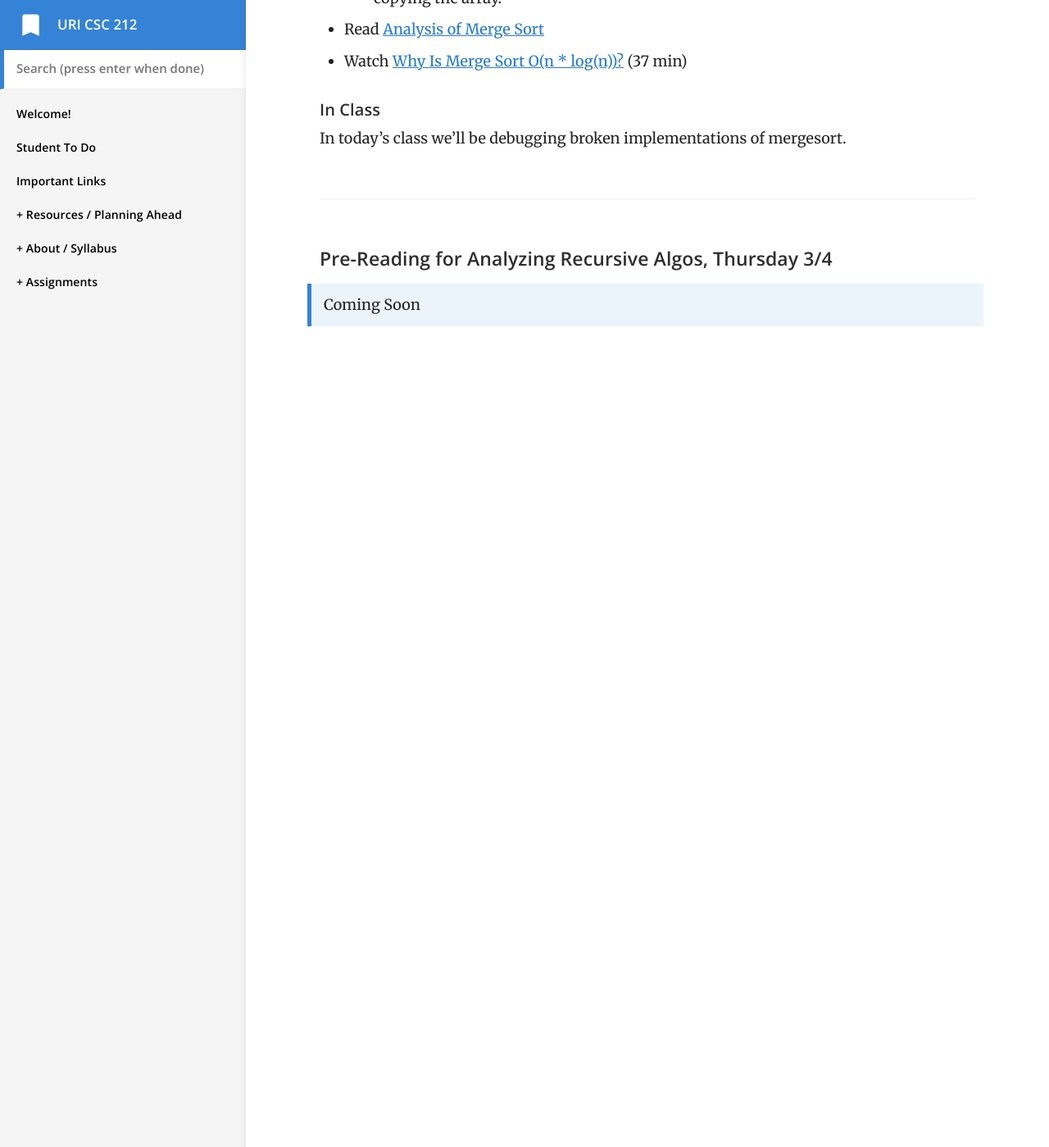
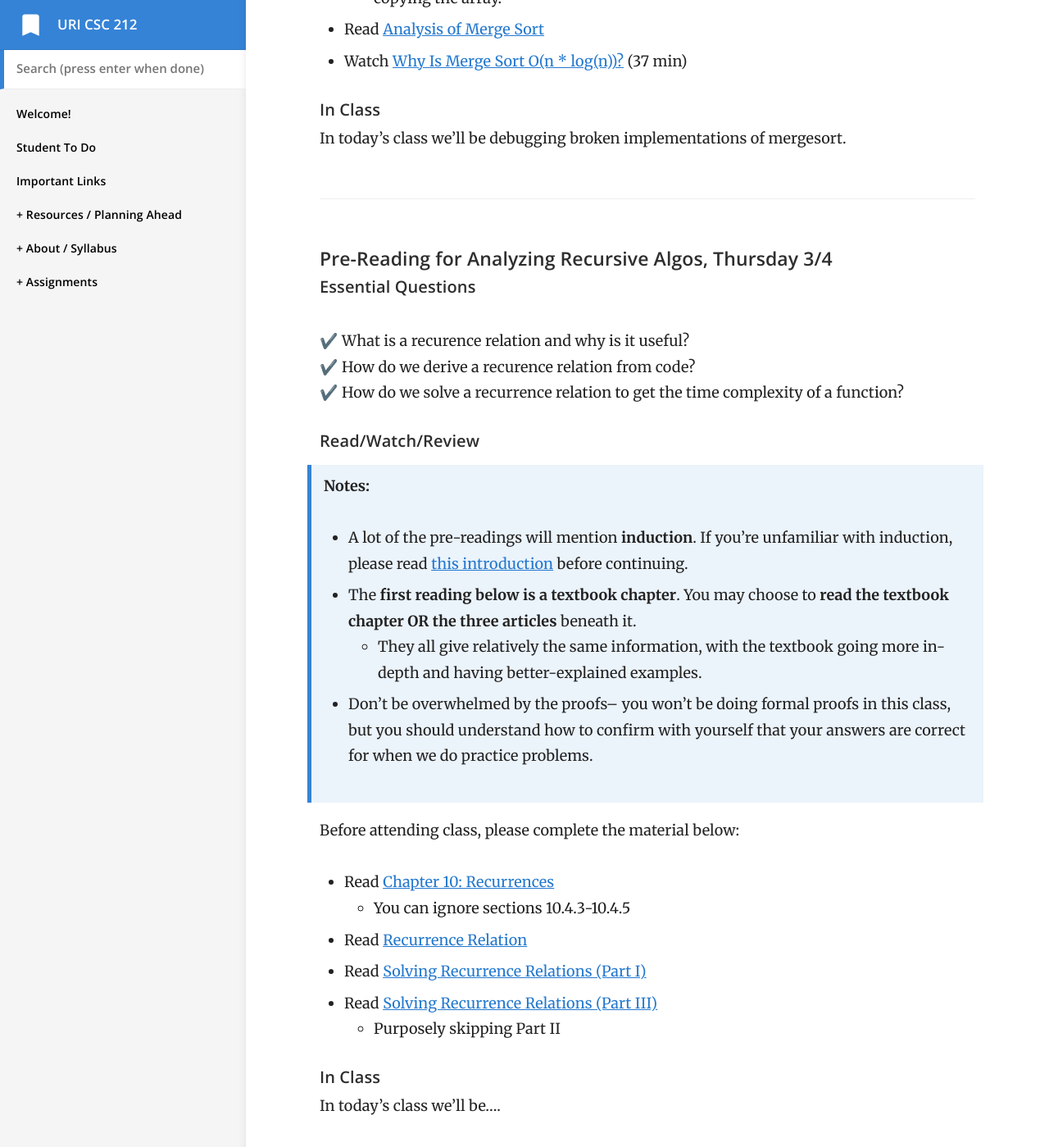
Before and after one commit to vcc-csc212/sp21-archive, a Jekyll site: the page built from _docs/weekly/wk6.md, in a window 1280 px wide and 1400 px high, scrolled down 1026 px. Shown: the whole window at 82% size. Built offline with Jekyll 4.4.1, drawn with Linux system fonts in a browser that asks for light colours.

Commit message:
wk6 thurs readings added

```diff
--- a/_docs/weekly/wk6.md
+++ b/_docs/weekly/wk6.md
@@ -7,7 +7,7 @@ permalink: /wk6/
 <br><br>
 On this page:
 ✔️ [Pre-reading for Tuesday 3/2](#tues)
-✔️ [Pre-reading for Thursday 3/4](#thurs) (coming soon)
+✔️ [Pre-reading for Thursday 3/4](#thurs)
 
 ---
 
@@ -35,4 +35,28 @@ In today's class we'll be debugging broken implementations of mergesort.
 
 #### Pre-Reading for Analyzing Recursive Algos, Thursday 3/4 {#thurs}
 
-> Coming Soon
+##### Essential Questions
+
+<br>
+✔️ What is a recurence relation and why is it useful?
+✔️ How do we derive a recurence relation from code?
+✔️ How do we solve a recurrence relation to get the time complexity of a function?
+
+##### Read/Watch/Review
+
+> **Notes:**
+- A lot of the pre-readings will mention **induction**. If you're unfamiliar with induction, please read [this introduction](https://www.mathsisfun.com/algebra/mathematical-induction.html) before continuing.
+- The **first reading below is a textbook chapter**. You may choose to **read the textbook chapter OR the three articles** beneath it.
+	- They all give relatively the same information, with the textbook going more in-depth and having better-explained examples.
+- Don't be overwhelmed by the proofs-- you won't be doing formal proofs in this class, but you should understand how to confirm with yourself that your answers are correct for when we do practice problems.
+
+Before attending class, please complete the material below:
+- Read [Chapter 10: Recurrences](https://ocw.mit.edu/courses/electrical-engineering-and-computer-science/6-042j-mathematics-for-computer-science-fall-2010/readings/MIT6_042JF10_chap10.pdf)
+	- You can ignore sections 10.4.3-10.4.5
+- Read [Recurrence Relation](https://algorithmtutor.com/Analysis-of-Algorithm/Recurrence-Relation/)
+- Read [Solving Recurrence Relations (Part I)](https://algorithmtutor.com/Analysis-of-Algorithm/Solving-Recurrence-Relations-Part-I/)
+- Read [Solving Recurrence Relations (Part III)](https://algorithmtutor.com/Analysis-of-Algorithm/Solving-Recurrence-Relations-Part-III/)
+	- Purposely skipping Part II
+
+##### In Class
+In today's class we'll be....
```
